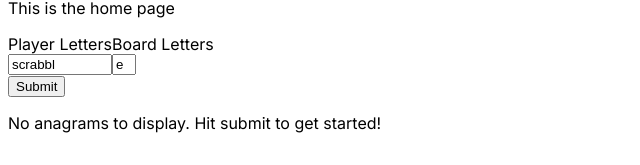
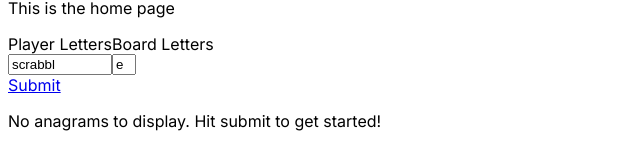
Before and after one commit to amiaoh/scrabble-app, a Next.js app: page / in a window 1280 px wide. Shown: the part 140-305 px from the top of the page, without its empty margins (0-640 px from the left). Built offline with nearby package versions, Linux system fonts and the light colour scheme.

Commit message:
dynamic routes for each search string

```diff
--- a/app/actions.js
+++ b/app/actions.js
@@ -1,8 +1,7 @@
 "use server";
 
 export async function getAnagrams(letters) {
-  const lettersAsString = letters.join("");
-  const url = `http://www.anagramica.com/all/${lettersAsString}`;
+  const url = `http://www.anagramica.com/all/${letters}`;
   try {
     const response = await fetch(url);
     if (!response.ok) {
--- a/app/page.jsx
+++ b/app/page.jsx
@@ -3,10 +3,13 @@ import { AllLetterInputs } from "@/components/AllLetterInputs";
 import { useState } from "react";
 import { getAnagrams } from "./actions";
 import { DisplayWords } from "@/components/DisplayWords";
+import Link from "next/link";
+
+// import "tailwindcss/tailwind.css";
 
 export default function Home() {
   const [letters, setLetters] = useState(["scrabbl", "e"]);
-
+  const joinedLetters = letters.join("");
   const [currentAnagrams, setCurrentAnagrams] = useState(null);
   return (
     <div>
@@ -16,14 +19,10 @@ export default function Home() {
         value={letters}
         onChange={(newInput) => setLetters(newInput)}
       />
+      <Link className="material-icons" href={`/${joinedLetters}`}>
+        Submit
+      </Link>
 
-      <button
-        onClick={async () => {
-          setCurrentAnagrams(await getAnagrams(letters));
-        }}
-      >
-        Submit
-      </button>
       <DisplayWords anagrams={currentAnagrams} />
     </div>
   );
```
Also changed, not shown: app/[word]/page.jsx (added, +38 -0 lines).
